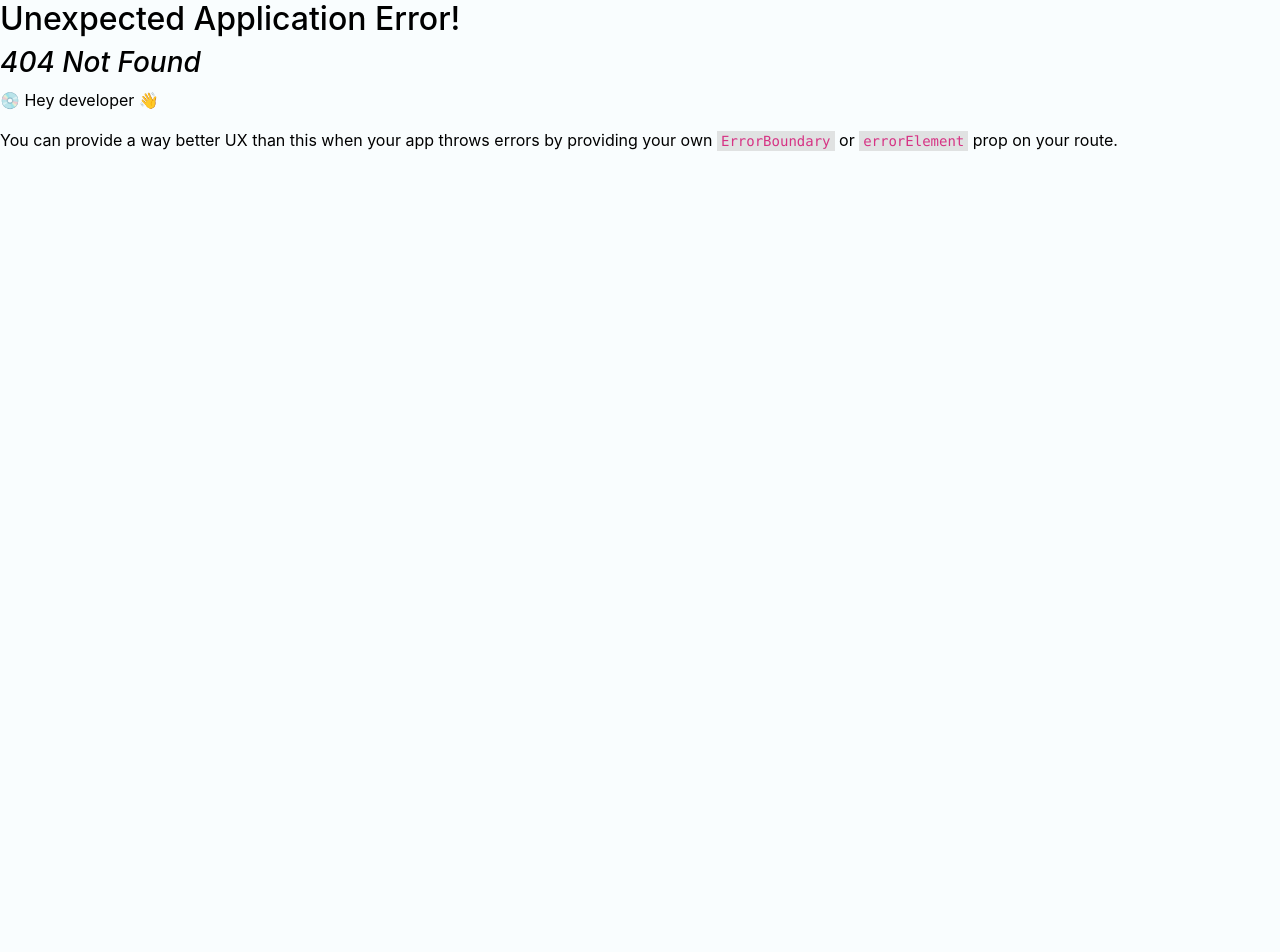
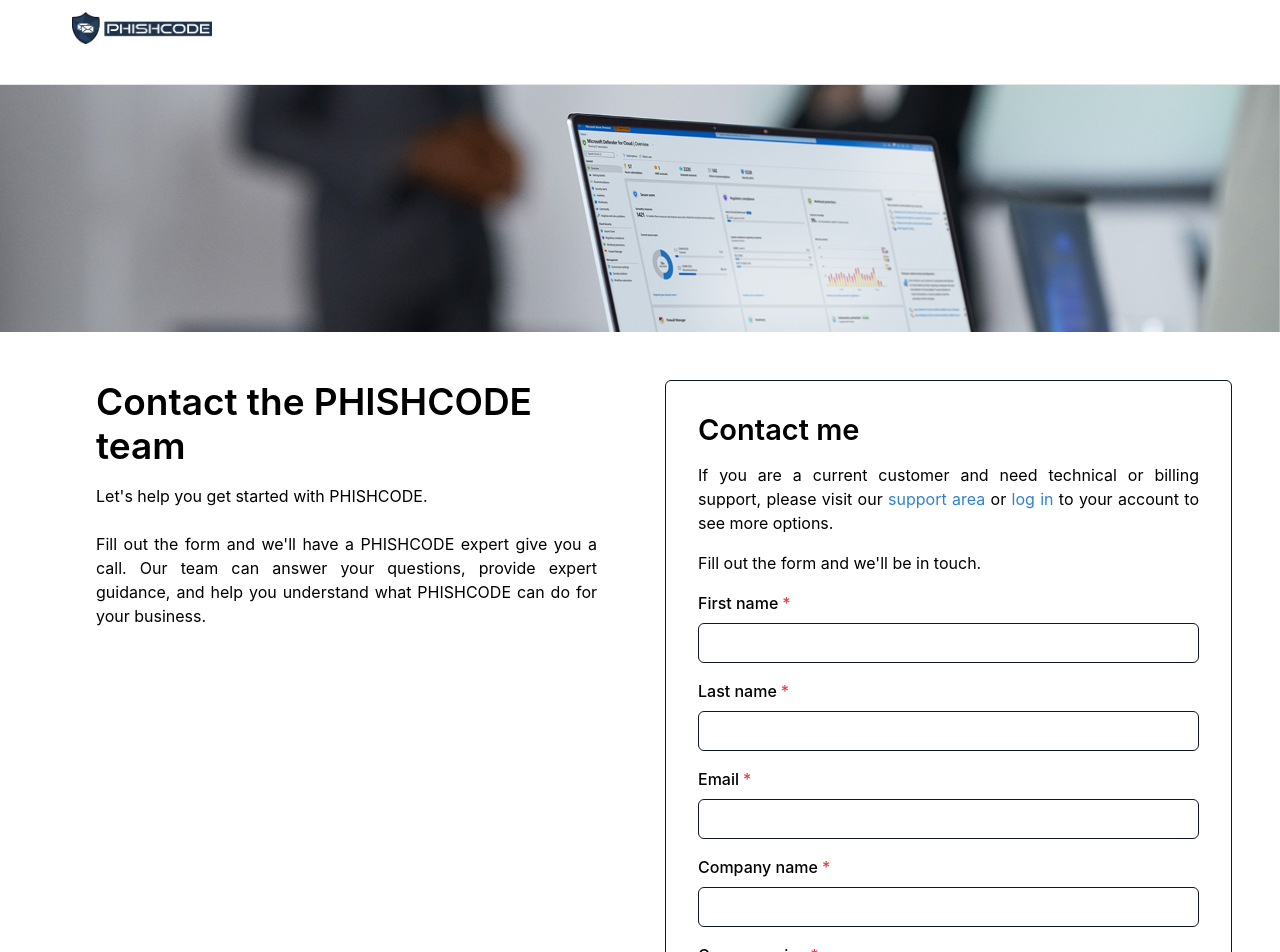
Before and after one commit to AbeeraFarhan06/Phishcode_alpha, a React (Vite) app: page /contact-us in a window 1280 px wide. Before the commit this address had no page. Shown: the top 952 px of the page. Before the commit the page ends 800 px from the top, so only its background shows below. Built offline with nearby package versions, Linux system fonts and the light colour scheme.

Commit message:
ContactUs is shaped

```diff
--- /dev/null
+++ b/src/components/ContactUs.tsx
@@ -0,0 +1,176 @@
+import {
+  Box,
+  Flex,
+  Text,
+  Heading,
+  Input,
+  Select,
+  Button,
+  FormControl,
+  FormLabel,
+  VStack,
+  Link,
+  Image,
+  Spinner,
+} from "@chakra-ui/react";
+import { useEffect, useState } from "react";
+import phishcode_logoo_1 from "../assets/logo/phishcode_logoo_1.png";
+import contact_banner from "../assets/png imgs/contact_banner.png";
+
+const ContactUs = () => {
+  return (
+    <Box bg="white">
+      {/* Header */}
+      <Flex as="header" px={6} py={3} borderBottom="1px solid #e5e5e5">
+        <Flex ml={12}>
+          <Image
+            src={phishcode_logoo_1}
+            h="32px"
+            w="140px"
+            cursor="pointer"
+            mb={7}
+          />
+        </Flex>
+      </Flex>
+
+      <Flex>
+        <Image src={contact_banner} />
+      </Flex>
+
+      {/* Hero Section */}
+      <Flex direction={{ base: "column", lg: "row" }} p={12} gap={12}>
+        {/* Left Content */}
+        <Box flex="1" pl={12}>
+          <Heading fontSize="37px" mb={4} fontWeight="semibold">
+            Contact the PHISHCODE team
+          </Heading>
+          <Text fontSize="16px" mb={6}>
+            Let's help you get started with PHISHCODE.
+          </Text>
+          <Text fontSize="16px" mb={4} textAlign="justify">
+            Fill out the form and we'll have a PHISHCODE expert give you a call.
+            Our team can answer your questions, provide expert guidance, and
+            help you understand what PHISHCODE can do for your business.
+          </Text>
+        </Box>
+
+        {/* Right Form */}
+        <Box
+          flex="1"
+          border="1px solid #0E1726"
+          borderRadius="md"
+          p={8}
+          ml={5}
+          bg="white"
+        >
+          <Heading as="h2" fontSize="29px" mb={4} fontWeight="semibold">
+            Contact me
+          </Heading>
+          <Text fontSize="16px" mb={4} textAlign="justify">
+            If you are a current customer and need technical or billing support,
+            please visit our <Link color="blue.500">support area</Link> or{" "}
+            <Link color="blue.500">log in</Link> to your account to see more
+            options.
+          </Text>
+          <Text fontSize="16px" mb={4}>
+            Fill out the form and we'll be in touch.
+          </Text>
+
+          <VStack spacing={4} align="stretch">
+            <FormControl isRequired>
+              <FormLabel fontSize="16px">First name</FormLabel>
+              <Input borderColor="#0E1726" />
+            </FormControl>
+
+            <FormControl isRequired>
+              <FormLabel fontSize="16px">Last name</FormLabel>
+              <Input borderColor="#0E1726" />
+            </FormControl>
+
+            <FormControl isRequired>
+              <FormLabel fontSize="16px">Email</FormLabel>
+              <Input type="email" borderColor="#0E1726" />
+            </FormControl>
+
+            <FormControl isRequired>
+              <FormLabel fontSize="16px">Company name</FormLabel>
+              <Input borderColor="#0E1726" />
+            </FormControl>
+
+            <FormControl isRequired>
+              <FormLabel fontSize="16px">Company size</FormLabel>
+              <Select placeholder="Company size" borderColor="#0E1726">
+                <option>1</option>
+                <option>2-4</option>
+                <option>5-9</option>
+                <option>10-24</option>
+                <option>25-49</option>
+                <option>50-249</option>
+                <option>250-999</option>
+                <option>1000+</option>
+              </Select>
+            </FormControl>
+
+            <FormControl isRequired>
+              <FormLabel fontSize="16px">Job role</FormLabel>
+              <Input borderColor="#0E1726" />
+            </FormControl>
+
+            <FormControl isRequired>
+              <FormLabel fontSize="16px">Phone</FormLabel>
+              <Flex gap={2}>
+                <Select
+                  placeholder="Country Code *"
+                  maxW="40%"
+                  borderColor="#0E1726"
+                >
+                  <option>+1</option>
+                  <option>+44</option>
+                  <option>+91</option>
+                </Select>
+                <Input borderColor="#0E1726" />
+              </Flex>
+            </FormControl>
+
+            <FormControl isRequired>
+              <FormLabel fontSize="16px">Country/Region</FormLabel>
+              <Select placeholder="Select..." borderColor="#0E1726">
+                <option>United States</option>
+                <option>United Kingdom</option>
+                <option>India</option>
+              </Select>
+            </FormControl>
+
+            <Button bg="#0E1726" color="white" _hover={{ bg: "#243B65" }} w="12rem">
+              Contact me
+            </Button>
+
+            <Text fontSize="xs" color="#0E1726">
+              * Please complete required fields
+            </Text>
+          </VStack>
+        </Box>
+      </Flex>
+
+      {/* Footer */}
+      <Flex
+        as="footer"
+        bgColor="#f1f2f379"
+        justify="left"
+        align="center"
+        borderTop="1px solid #8c8c8d79"
+        px={6}
+        py={3}
+        fontSize="12px"
+        color="gray.600"
+      >
+        <Text pt={3} ml={14}>
+          <Link>Your Privacy Choices</Link> | <Link>Trademarks</Link> |{" "}
+          <Link>Privacy & Cookies</Link> | © PHISHCODE
+        </Text>
+      </Flex>
+    </Box>
+  );
+};
+
+export default ContactUs;
--- a/src/routes.tsx
+++ b/src/routes.tsx
@@ -7,6 +7,7 @@ import ResetPasswordPage from "./pages/Signin/ResetPasswordPage/ResetPasswordPag
 import Step1AboutYou from "./pages/Signup/Step1/Step1AboutYou";
 import Step2SigninDetails from "./pages/Signup/Step2/Step2SigninDetails";
 import Step3Confirmation from "./pages/Signup/Step3/Step3Confirmation";
+import ContactUs from "./components/ContactUs";
 
 const router = createBrowserRouter([
   {
@@ -41,6 +42,10 @@ const router = createBrowserRouter([
     path: "/signup/step3",
     element: <Step3Confirmation />,
   },
+  {
+    path: "/contact-us",
+    element: <ContactUs />,
+  },
 ]);
 
 export default router;
--- a/src/theme.tsx
+++ b/src/theme.tsx
@@ -1,7 +1,7 @@
 import { extendTheme, ThemeConfig } from "@chakra-ui/react";
 
 const config: ThemeConfig = {
-    initialColorMode: 'dark' ,
+    initialColorMode: 'light' ,
     useSystemColorMode: false,
 };
 
```
Also changed, not shown: src/assets/png imgs/contact_banner.png (added).
